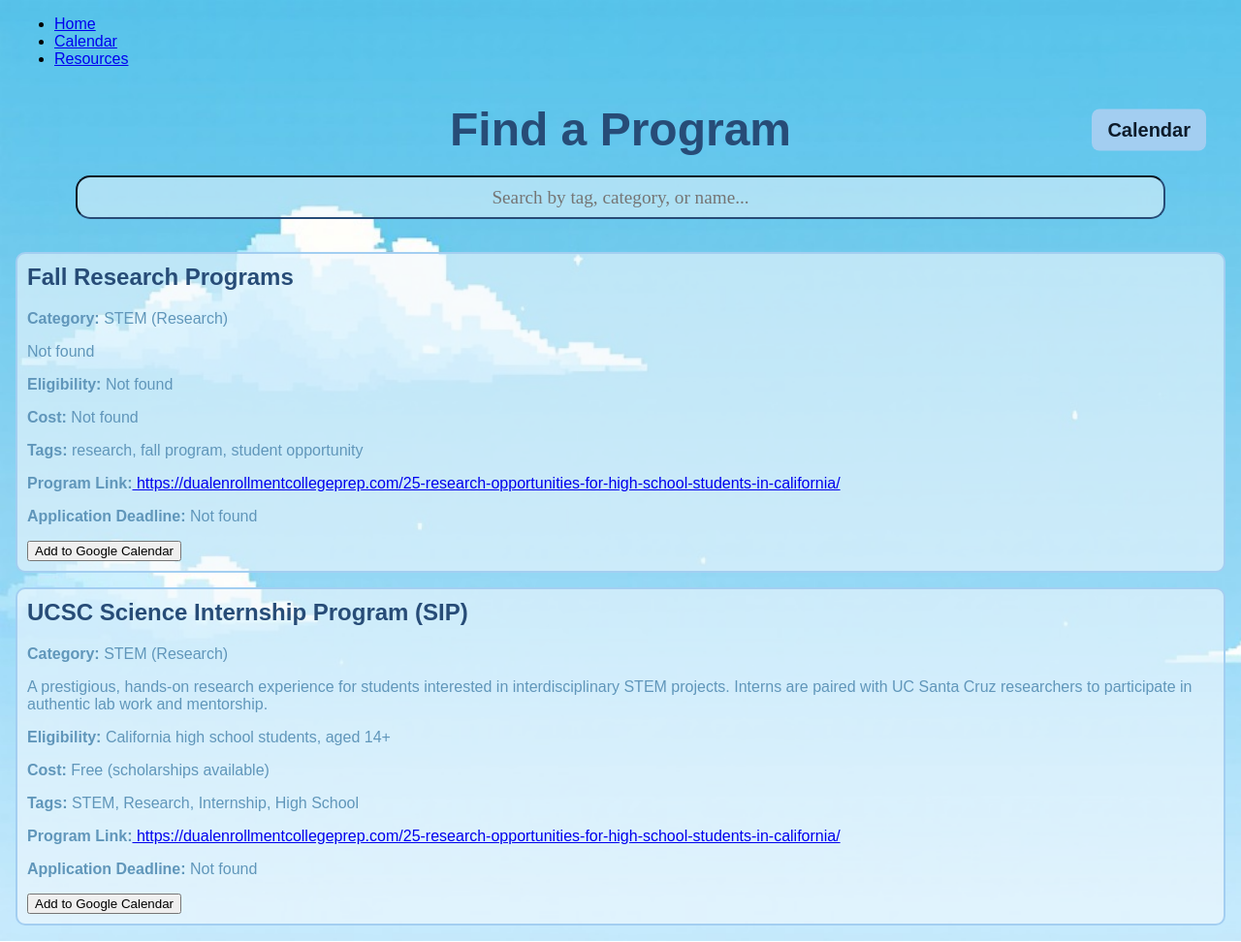
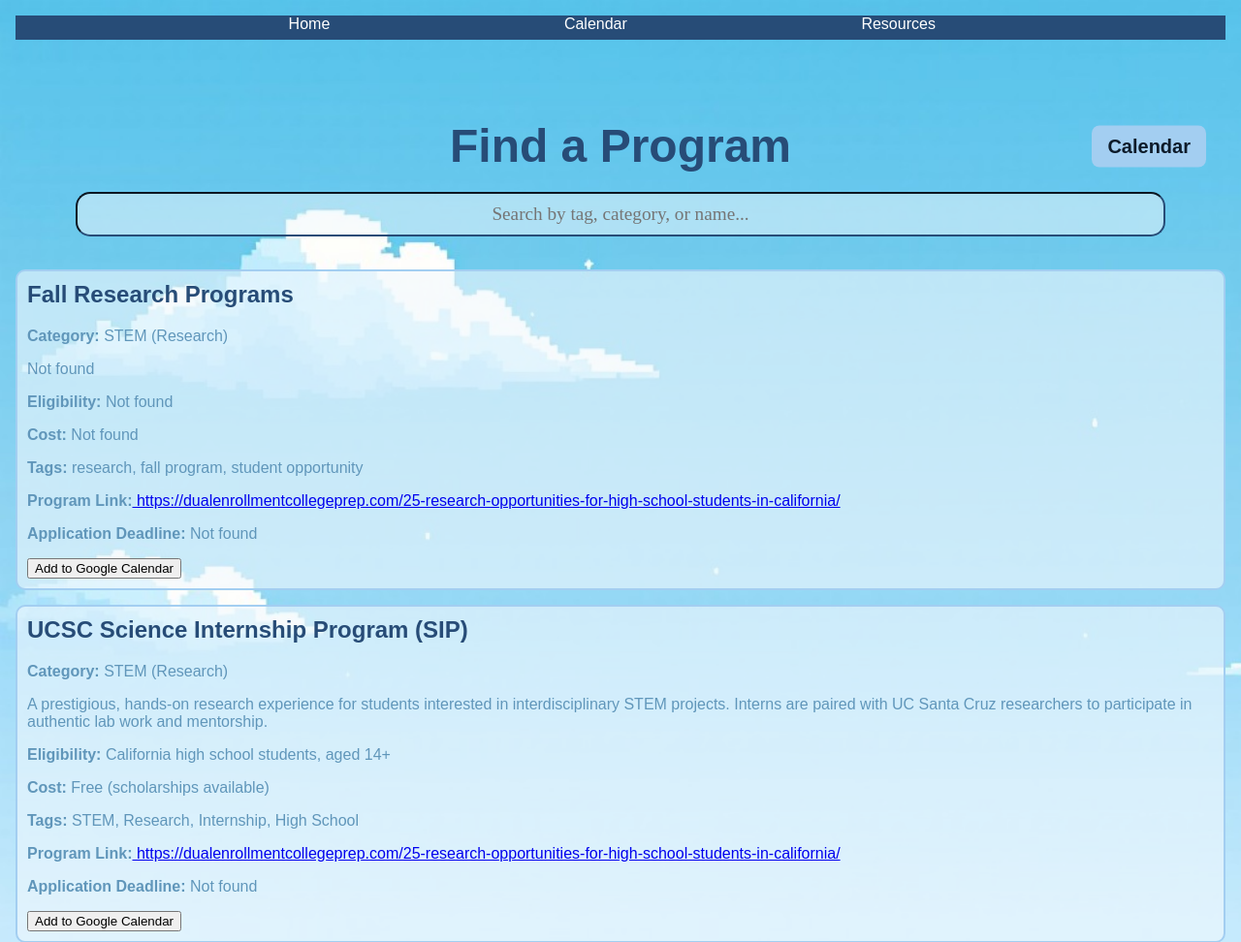
Before and after one commit to ObabiniasAreAwesome/FindAProgram, a website: page index.html in a window 1280 px wide. Shown: the top 972 px of the page at 97% size. Drawn offline with Linux system fonts and the light colour scheme; a web font is replaced by a local one.

Commit message:
Added nav bar stuff

```diff
--- a/index.css
+++ b/index.css
@@ -94,6 +94,36 @@ h1 {
     margin-top: 1em;
     width: 700px;
 }
+ul {
+  list-style-type: none;
+}
+#nav1 {
+  padding-left: 20%;
+  float: left;
+  float: top;
+  padding-right: 20%;
+}
+#nav2 {
+  float: left;
+  float: top;
+  padding-right: 20%;
+}
+#nav3 {
+  float: left;
+  float: top;
+  padding-right: 20%;
+}
+#navBar {
+  padding-bottom: 2%;
+  margin-bottom: 5%;
+  margin-top: none;
+  padding-top: none;
+  background-color: #274c77;
+}
+.navtxt {
+  color: white;
+  text-decoration: none;
+}
 .header {
   display: flex;
   align-items: center;
```
